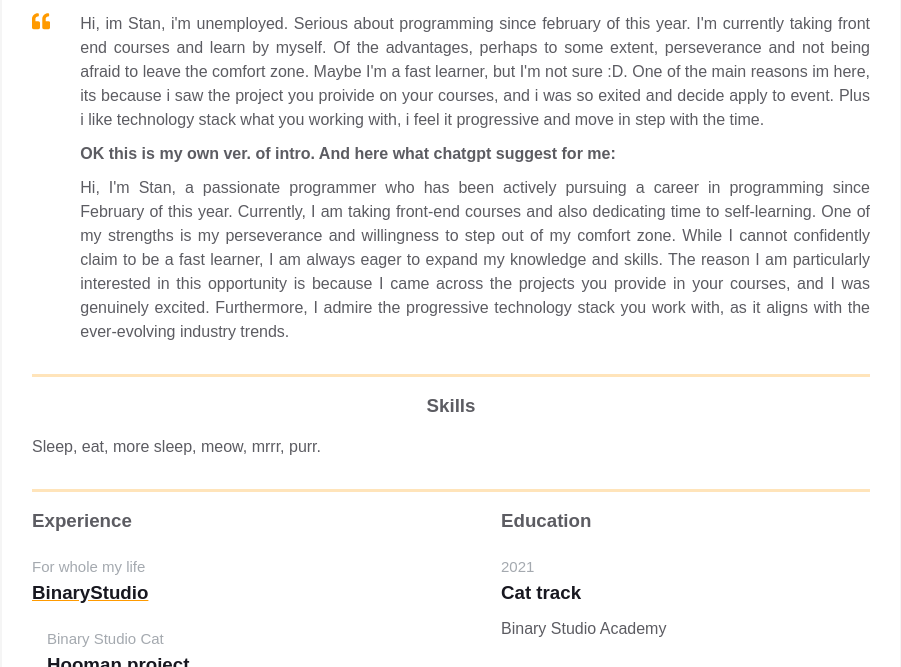
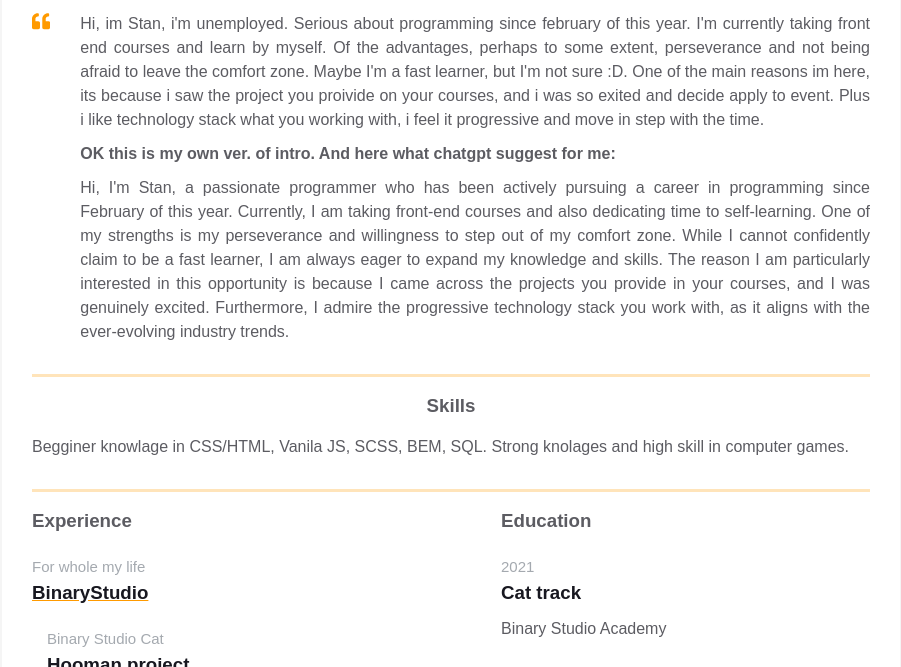
Before and after one commit to stanjke/homepage, a plain HTML site: page index.html in a window 1280 px wide. Shown: the part 350-1017 px from the top of the page, without its empty margins (189-1090 px from the left). Drawn offline with Linux system fonts and the light colour scheme.

Commit message:
Filled in skills section with my own skills

```diff
--- a/index.html
+++ b/index.html
@@ -105,7 +105,9 @@
                 <div class="resume__block">
                     <div class="skills">
                         <h3 class="skills__header">Skills</h3>
-                        <p class="skills__text">Sleep, eat, more sleep, meow, mrrr, purr. </p>
+                        <p class="skills__text">Begginer knowlage in CSS/HTML, Vanila JS, SCSS, BEM, SQL. Strong
+                            knolages and high skill in
+                            computer games. </p>
                     </div>
                 </div>
             </div>
```
